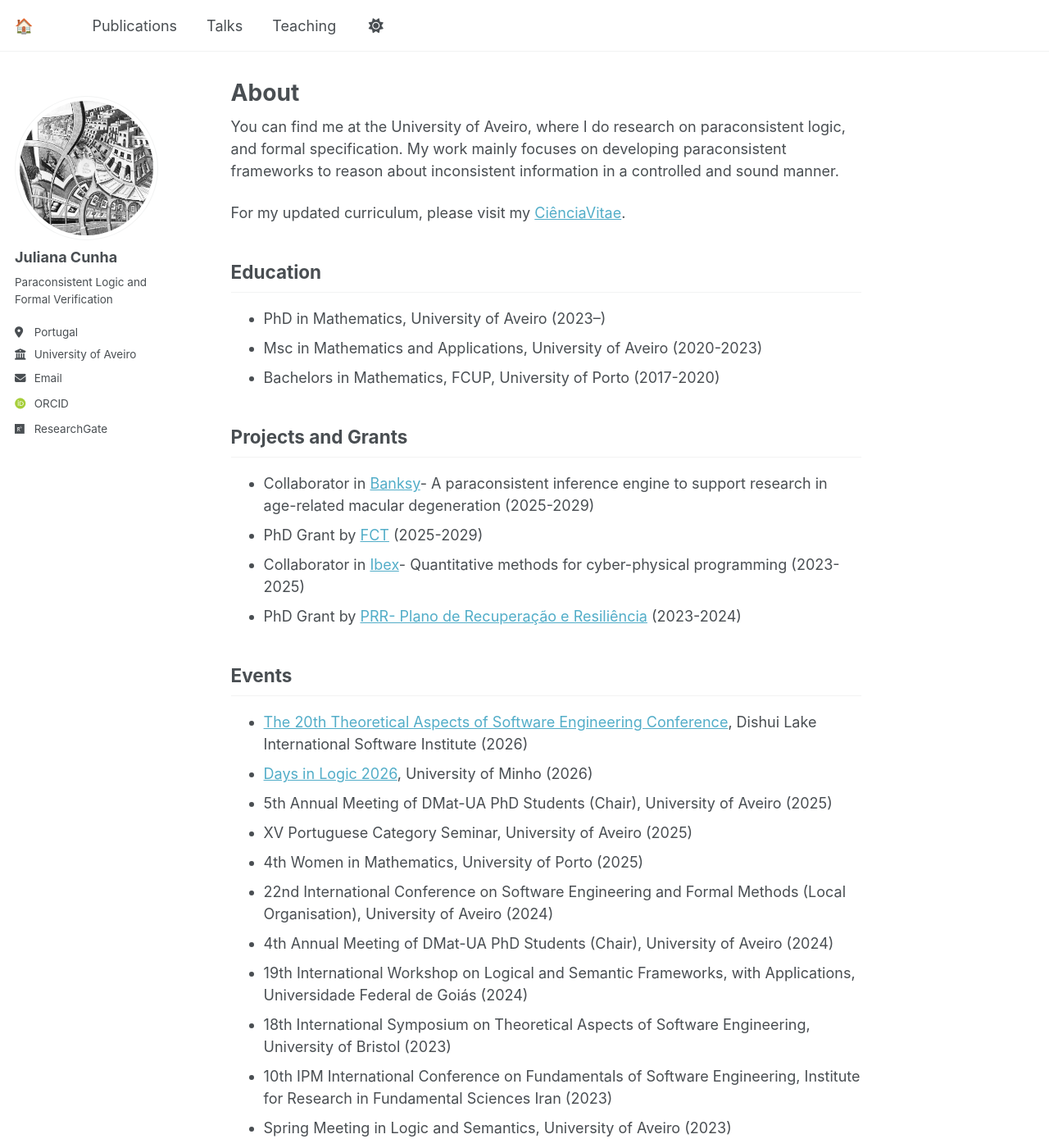
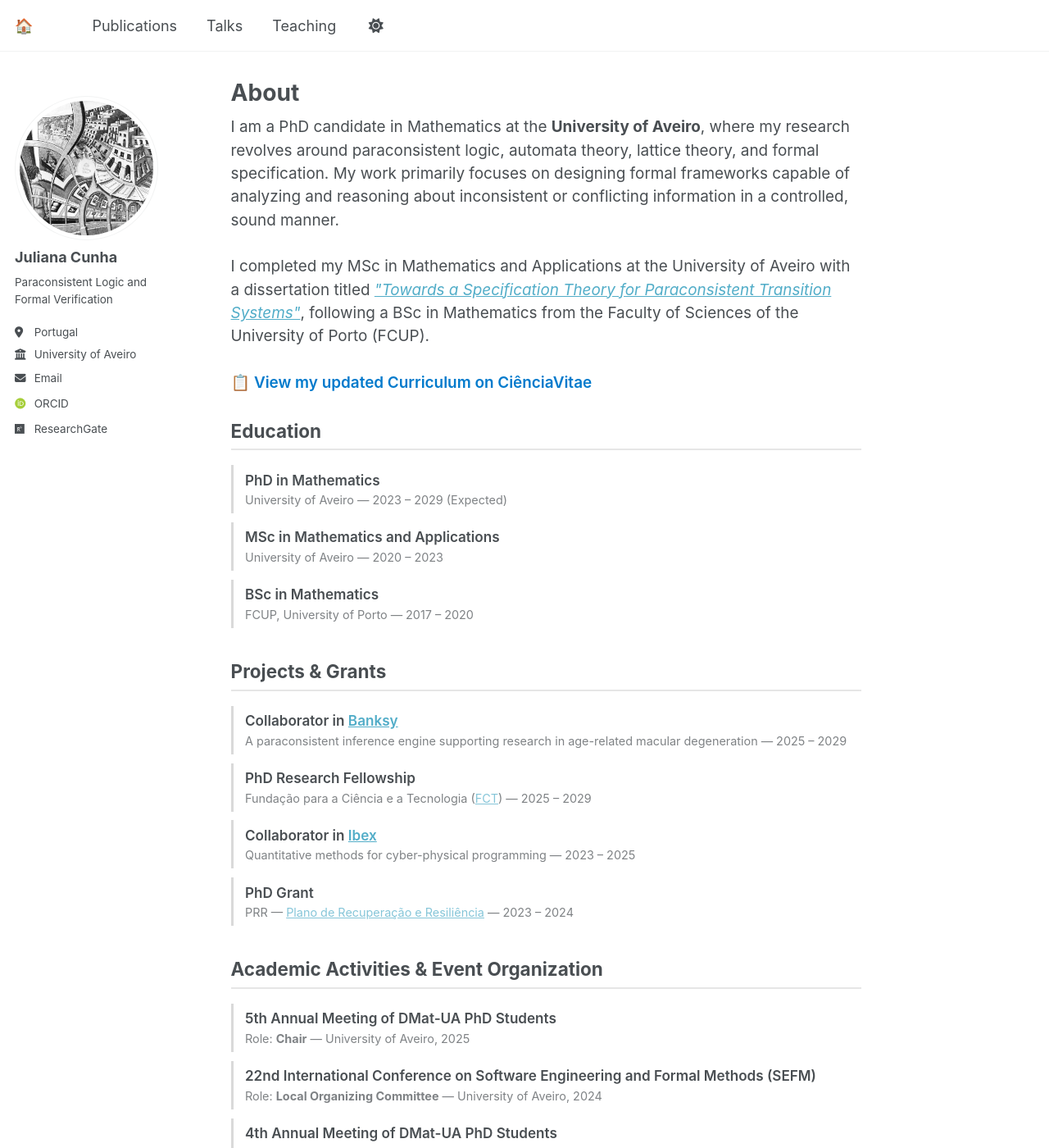
Before and after one commit to juliana-cunha/juliana-cunha.github.io, a Jekyll site: the page built from _pages/about.md, in a window 1280 px wide and 1400 px high. Shown: the whole window at 82% size. Built offline with Jekyll 4.4.1, drawn with Linux system fonts in a browser that asks for light colours; some web fonts are replaced; a script that is not in the unit is left out; some of the changed text lies outside the part shown.

Commit message:
Update about.md

```diff
--- a/_pages/about.md
+++ b/_pages/about.md
@@ -7,16 +7,169 @@ redirect_from:
   - /about.html
 ---
 
-You can find me at the University of Aveiro, where I do research on paraconsistent logic, and formal specification. My work mainly focuses on developing paraconsistent frameworks to reason about inconsistent information in a controlled and sound manner.
+<style>
+  .about-intro {
+    font-size: 1.05rem;
+    line-height: 1.5;
+    margin-bottom: 1.5rem;
+  }
+  .about-section { margin-bottom: 2rem; }
+  .about-title {
+    font-size: 1.25rem;
+    font-weight: 700;
+    border-bottom: 2px solid rgba(128, 128, 128, 0.2);
+    padding-bottom: 5px;
+    margin-bottom: 1rem;
+  }
+  .item-block {
+    margin-bottom: 0.6rem;
+    padding: 0.3rem 0.8rem;
+    border-left: 3px solid rgba(128, 128, 128, 0.3);
+    transition: all 0.2s ease;
+  }
+  .item-block:hover {
+    border-left: 3px solid #007acc;
+    background-color: rgba(128, 128, 128, 0.05);
+  }
+  .item-title {
+    font-weight: 600;
+    font-size: 0.95rem;
+    color: inherit;
+  }
+  .item-sub {
+    font-size: 0.8rem;
+    opacity: 0.7;
+    margin-top: 1px;
+  }
+  .item-sub i { font-style: italic; }
+  .cv-link {
+    display: inline-flex;
+    align-items: center;
+    gap: 5px;
+    font-weight: 600;
+    color: #007acc;
+    text-decoration: none !important;
+  }
+  .cv-link:hover { text-decoration: underline !important; }
+</style>
 
-For my updated curriculum, please visit my [CiênciaVitae](https://www.cienciavitae.pt/en/9D1E-9BD4-3F9E).
+<div class="about-intro">
+  I am a PhD candidate in Mathematics at the <strong>University of Aveiro</strong>, where my research revolves around paraconsistent logic, automata theory, lattice theory, and formal specification. My work primarily focuses on designing formal frameworks capable of analyzing and reasoning about inconsistent or conflicting information in a controlled, sound manner.
+  <br><br>
+  I completed my MSc in Mathematics and Applications at the University of Aveiro with a dissertation titled <a href="https://ria.ua.pt/bitstream/10773/40670/1/Documento_Juliana_Cunha.pdf" target="_blank"><i>"Towards a Specification Theory for Paraconsistent Transition Systems"</i></a>, following a BSc in Mathematics from the Faculty of Sciences of the University of Porto (FCUP).
+  <br><br>
+  <a href="https://www.cienciavitae.pt/en/9D1E-9BD4-3F9E" class="cv-link" target="_blank">📋 View my updated Curriculum on CiênciaVitae</a>
+</div>
 
-Education
-------
-- PhD in Mathematics, University of Aveiro (2023--)
-- Msc in Mathematics and Applications, University of Aveiro (2020-2023)
-- Bachelors in Mathematics, FCUP, University of Porto (2017-2020)
+<div class="about-section">
+  <div class="about-title">Education</div>
 
+  <div class="item-block">
+    <div class="item-title">PhD in Mathematics</div>
+    <div class="item-sub">University of Aveiro — 2023 – 2029 (Expected)</div>
+  </div>
+
+  <div class="item-block">
+    <div class="item-title">MSc in Mathematics and Applications</div>
+    <div class="item-sub">University of Aveiro — 2020 – 2023</div>
+  </div>
+
+  <div class="item-block">
+    <div class="item-title">BSc in Mathematics</div>
+    <div class="item-sub">FCUP, University of Porto — 2017 – 2020</div>
+  </div>
+</div>
+
+<div class="about-section">
+  <div class="about-title">Projects & Grants</div>
+
+  <div class="item-block">
+    <div class="item-title">Collaborator in <a href="http://lmf.di.uminho.pt/Bansky/" target="_blank">Banksy</a></div>
+    <div class="item-sub">A paraconsistent inference engine supporting research in age-related macular degeneration — 2025 – 2029</div>
+  </div>
+
+  <div class="item-block">
+    <div class="item-title">PhD Research Fellowship</div>
+    <div class="item-sub">Fundação para a Ciência e a Tecnologia (<a href="https://www.fct.pt/" target="_blank">FCT</a>) — 2025 – 2029</div>
+  </div>
+
+  <div class="item-block">
+    <div class="item-title">Collaborator in <a href="https://lmf.di.uminho.pt//Ibex/" target="_blank">Ibex</a></div>
+    <div class="item-sub">Quantitative methods for cyber-physical programming — 2023 – 2025</div>
+  </div>
+
+  <div class="item-block">
+    <div class="item-title">PhD Grant</div>
+    <div class="item-sub">PRR — <a href="https://recuperarportugal.gov.pt/" target="_blank">Plano de Recuperação e Resiliência</a> — 2023 – 2024</div>
+  </div>
+</div>
+
+<div class="about-section">
+  <div class="about-title">Academic Activities & Event Organization</div>
+
+  <div class="item-block">
+    <div class="item-title">5th Annual Meeting of DMat-UA PhD Students</div>
+    <div class="item-sub">Role: <b>Chair</b> — University of Aveiro, 2025</div>
+  </div>
+
+  <div class="item-block">
+    <div class="item-title">22nd International Conference on Software Engineering and Formal Methods (SEFM)</div>
+    <div class="item-sub">Role: <b>Local Organizing Committee</b> — University of Aveiro, 2024</div>
+  </div>
+
+  <div class="item-block">
+    <div class="item-title">4th Annual Meeting of DMat-UA PhD Students</div>
+    <div class="item-sub">Role: <b>Chair</b> — University of Aveiro, 2024</div>
+  </div>
+</div>
+
+<div class="about-section">
+  <div class="about-title">Selected Scientific Events</div>
+
+  <div class="item-block">
+    <div class="item-title"><a href="https://w3.math.uminho.pt/DiL2026/index.html" target="_blank">Days in Logic 2026</a></div>
+    <div class="item-sub">University of Minho, 2026</div>
+  </div>
+
+  <div class="item-block">
+    <div class="item-title">XV Portuguese Category Seminar</div>
+    <div class="item-sub">University of Aveiro, 2025</div>
+  </div>
+
+  <div class="item-block">
+    <div class="item-title"><a href="https://sites.google.com/view/fcup-wm25/submissions?authuser=0" target="_blank">4th Women in Mathematics</a></div>
+    <div class="item-sub">University of Porto, 2025</div>
+  </div>
+
+  <div class="item-block">
+    <div class="item-title"><a href="https://sites.google.com/ufg.br/lsfa2024" target="_blank">19th International Workshop on Logical and Semantic Frameworks, with Applications (LSFA)</a></div>
+    <div class="item-sub">Universidade Federal de Goiás, Brazil, 2024</div>
+  </div>
+
+  <div class="item-block">
+    <div class="item-title"><a href="https://plrg-bristol.github.io/tase2023/index.html" target="_blank">18th International Symposium on Theoretical Aspects of Software Engineering (TASE)</a></div>
+    <div class="item-sub">University of Bristol, UK, 2023</div>
+  </div>
+
+  <div class="item-block">
+    <div class="item-title"><a href="https://fsen.ir/2023/" target="_blank">10th IPM International Conference on Fundamentals of Software Engineering (FSEN)</a></div>
+    <div class="item-sub">Institute for Research in Fundamental Sciences, Iran, 2023</div>
+  </div>
+
+  <div class="item-block">
+    <div class="item-title">Spring Meeting in Logic and Semantics / UNESCO World Logic Day</div>
+    <div class="item-sub">University of Aveiro, 2022 & 2023</div>
+  </div>
+
+  <div class="item-block">
+    <div class="item-title">Quantum Computing & Qiskit Training Workshops</div>
+    <div class="item-sub">University of Aveiro, 2021 & 2022</div>
+  </div>
+</div>
+
+
+
+<!---
 Projects and Grants
 ------
 - Collaborator in [Banksy](http://lmf.di.uminho.pt/Bansky/)- A paraconsistent inference engine to support research in age-related macular degeneration (2025-2029)
@@ -24,28 +177,6 @@ Projects and Grants
 - Collaborator in [Ibex](https://lmf.di.uminho.pt//Ibex/)- Quantitative methods for cyber-physical programming (2023-2025)
 - PhD Grant by [PRR- Plano de Recuperação e Resiliência](https://recuperarportugal.gov.pt/) (2023-2024)
 
-Events
-------
-- [The 20th Theoretical Aspects of Software Engineering Conference](https://tase2026.github.io/index.html), Dishui Lake International Software Institute (2026)
-- [Days in Logic 2026](https://w3.math.uminho.pt/DiL2026/index.html), University of Minho (2026)
-- 5th Annual Meeting of DMat-UA PhD Students (Chair), University of Aveiro (2025)
-- XV Portuguese Category Seminar, University of Aveiro (2025)
-- 4th Women in Mathematics, University of Porto (2025)
-- 22nd International Conference on Software Engineering and Formal Methods (Local Organisation), University of Aveiro (2024)
-- 4th Annual Meeting of DMat-UA PhD Students (Chair), University of Aveiro (2024)
-- 19th International Workshop on Logical and Semantic Frameworks, with Applications, Universidade Federal de Goiás (2024)
-- 18th International Symposium on Theoretical Aspects of Software Engineering, University of Bristol (2023)
-- 10th IPM International Conference on Fundamentals of Software Engineering, Institute for Research in Fundamental Sciences Iran (2023)
-- Spring Meeting in Logic and Semantics, University of Aveiro (2023)
-- 2023 UNESCO World Logic Day, University of Aveiro (2023)
-- A first contact with Quantum Computing, University of Aveiro (2022)
-- Third World Logic Day in Aveiro, University of Aveiro (2022)
-- Hands-on quantum computing with Qiskit, University of Aveiro (2021)
-
-
-
-
-<!---
 I'm a PhD candidate in the Mathematics Department at the University of Aveiro supported by an FCT scholarship. I graduated in Mathematics from the University of Porto in 2020 and completed an MSc in Mathematics and Applications at the University of Aveiro in 2023, with a thesis titled "Towards a Specification Theory for Paraconsistent Transition Systems" [(available here)](https://ria.ua.pt/bitstream/10773/40670/1/Documento_Juliana_Cunha.pdf). My research interests include paraconsistent logics, automata theory, lattice theory, and formal specification. My work mainly focuses on building paraconsistent frameworks to reason about inconsistent information in a controlled and sound manner.
 
 For my updated curriculum, please visit my [CiênciaVitae](https://www.cienciavitae.pt/en/9D1E-9BD4-3F9E).
```
